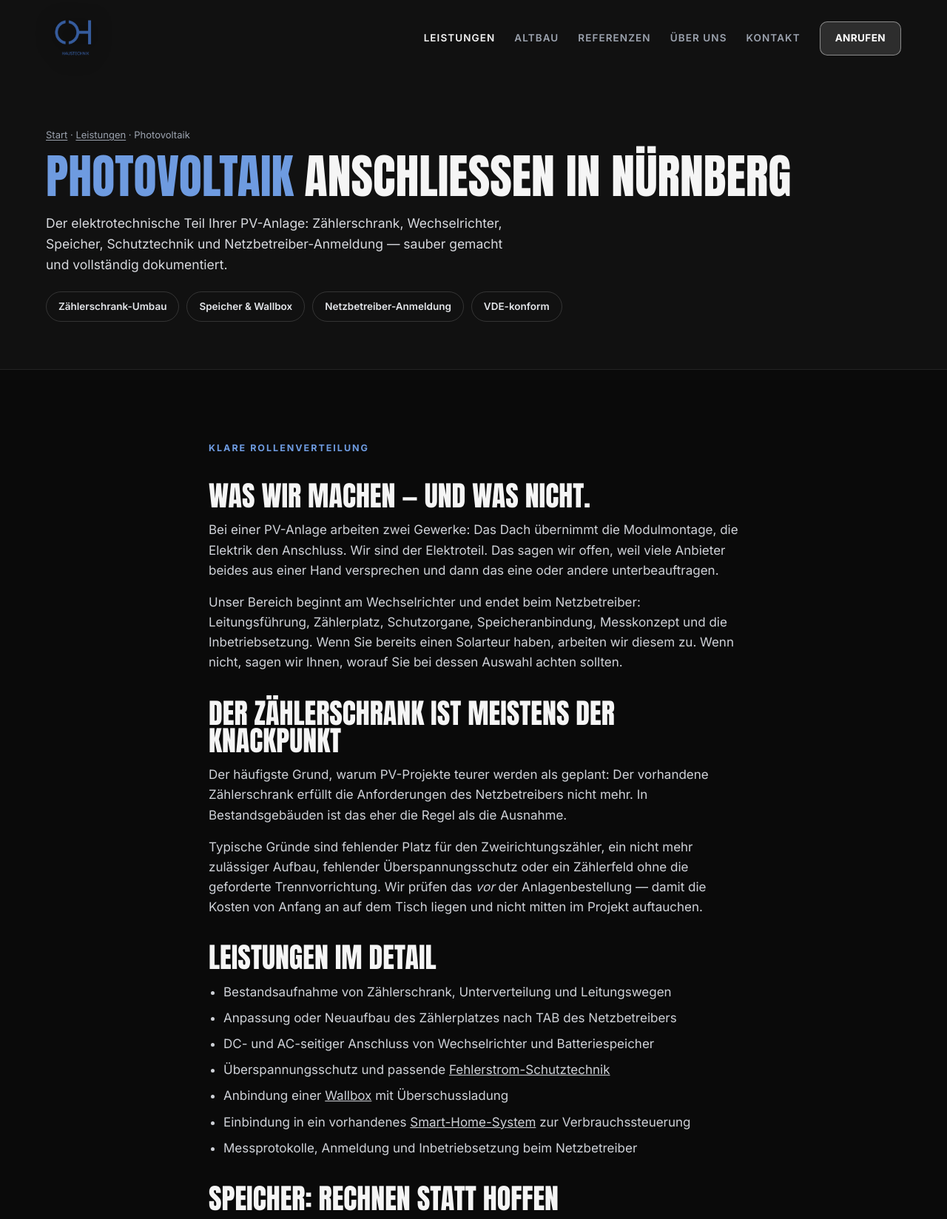
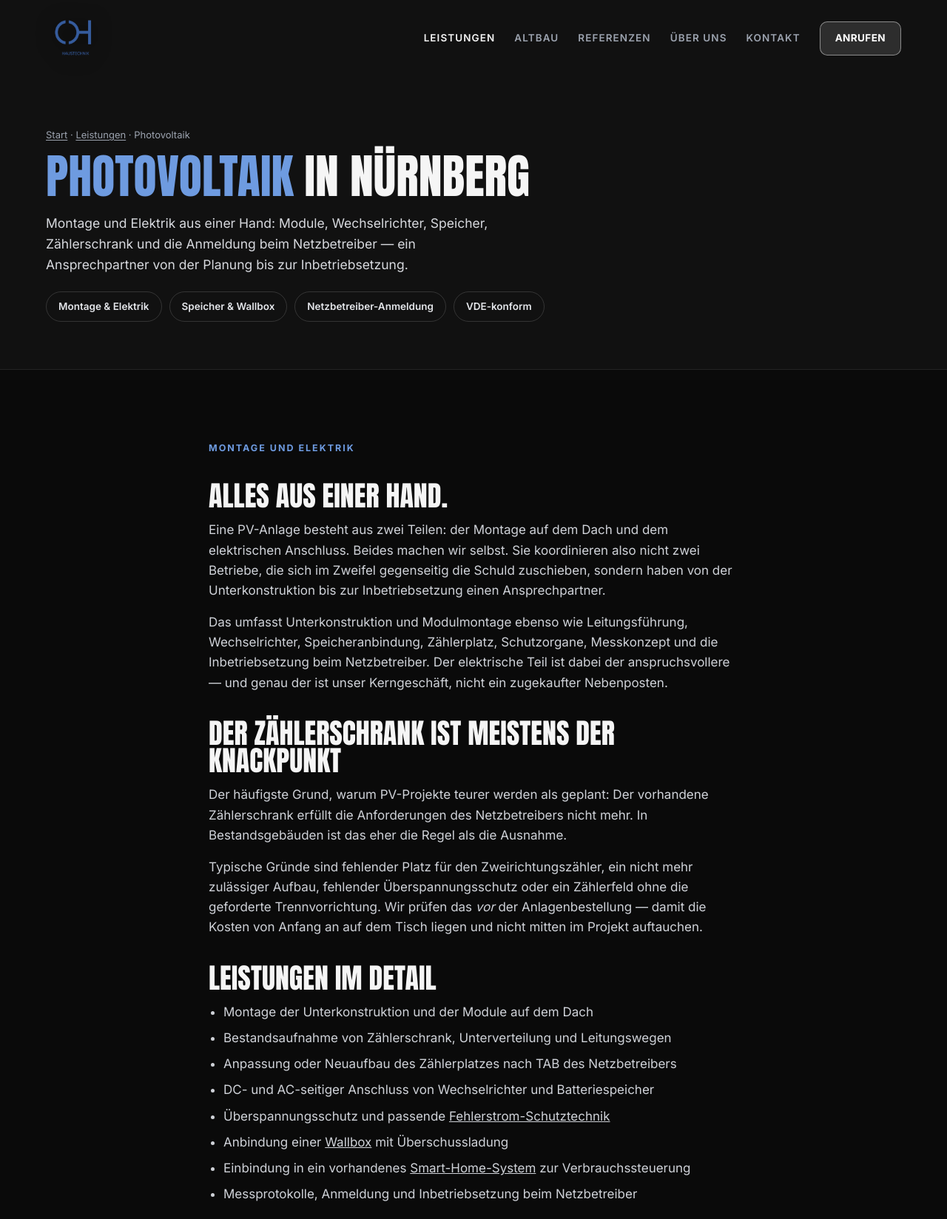
Before and after one commit to ohhaustechnik/OH, a PHP site: page /photovoltaik-nuernberg.php in a window 1280 px wide. Shown: the top 1648 px of the page at 74% size. Run offline with PHP 8.4, Linux system fonts and the light colour scheme.

Commit message:
PV-Seite korrigiert: Dachmontage wird selbst gemacht
Ich hatte auf photovoltaik-nuernberg.php geschrieben, die Modulmontage sei
Sache des Dachdeckers/Solarteurs und OH Haustechnik mache nur den Elektroteil.
Das ist falsch - Adnan montiert auch auf dem Dach. Damit wurde ein echtes
Verkaufsargument verschenkt: Bei PV ist "alles aus einer Hand" genau das,
was Kunden suchen, weil sie sonst zwei Gewerke koordinieren muessen.

- Abschnitt "Was wir machen - und was nicht" -> "Alles aus einer Hand"
- FAQ "Montiert ihr auch die Module?" jetzt mit Ja beantwortet
- Modulmontage und Unterkonstruktion in die Leistungsliste aufgenommen
- Titel, Meta-Description, H1 und Badges entsprechend angepasst
- Auch auf Startseite, Ads-Landingpage, leistungen.php, Schwabach-Seite und
  im JSON-LD "PV-Anschluss" -> "Photovoltaik-Installation" geaendert

Co-Authored-By: Claude Sonnet 5 <noreply@anthropic.com>
Claude-Session: https://claude.ai/code/session_011u1EcGyT4Nrdk66PoZLxx9

```diff
--- a/elektriker-nuernberg.html
+++ b/elektriker-nuernberg.html
@@ -288,7 +288,7 @@ figure figcaption{margin-top:12px;font-family:var(--head);text-transform:upperca
       <div class="card rv"><div class="n">02</div><h3>Altbau­sanierung</h3><p>Alte Leitungen raus, moderner FI-Schutz rein. Elektrik auf heutigen Stand, ohne die Bausubstanz zu zerlegen.</p></div>
       <div class="card rv"><div class="n">03</div><h3>Fehlersuche &amp; Kundendienst</h3><p>Strom weg, FI fliegt, etwas funktioniert nicht? Wir finden die Ursache und beheben sie.</p></div>
       <div class="card rv"><div class="n">04</div><h3>Smart Home</h3><p>Licht, Beschattung, Heizung und Sicherheit vernetzt — mit Loxone oder KNX.</p></div>
-      <div class="card rv"><div class="n">05</div><h3>PV-Anlagen</h3><p>Photovoltaik anschließen und in die Hausinstallation einbinden.</p></div>
+      <div class="card rv"><div class="n">05</div><h3>PV-Anlagen</h3><p>Photovoltaik von der Modulmontage bis zum Netzanschluss — alles aus einer Hand.</p></div>
       <div class="card rv"><div class="n">06</div><h3>Wallbox</h3><p>Ladepunkt fürs E-Auto — fachgerecht abgesichert und angemeldet.</p></div>
     </div>
     <p class="rv" style="margin-top:28px"><a class="btn btn-ghost" href="leistungen.php">Alle Leistungen im Detail →</a></p>
--- a/elektriker-schwabach.php
+++ b/elektriker-schwabach.php
@@ -61,7 +61,7 @@ $seo = [
       <li>Zählerschrank und Unterverteilung erneuern, <a href="/leistungen/schutztechnik.php" style="text-decoration:underline">FI-Schutz nachrüsten</a></li>
       <li><a href="/kundendienst-fehlersuche-nuernberg.php" style="text-decoration:underline">Fehlersuche und Reparatur</a> bei Störungen</li>
       <li><a href="/e-check-nuernberg.php" style="text-decoration:underline">E-Check</a> für Eigentümer, Vermieter und Betriebe</li>
-      <li><a href="/photovoltaik-nuernberg.php" style="text-decoration:underline">PV-Anschluss</a>, Speicher und <a href="/zaehlerschrank-wallbox-nuernberg.php" style="text-decoration:underline">Wallbox</a></li>
+      <li><a href="/photovoltaik-nuernberg.php" style="text-decoration:underline">Photovoltaik</a>, Speicher und <a href="/zaehlerschrank-wallbox-nuernberg.php" style="text-decoration:underline">Wallbox</a></li>
       <li><a href="/smart-home-knx-loxone-nuernberg.php" style="text-decoration:underline">Smart Home</a> mit KNX oder Loxone</li>
     </ul>
 
--- a/leistungen.php
+++ b/leistungen.php
@@ -125,7 +125,7 @@ $canonical_url    = 'https://oh-haustechnik.de/leistungen.php';
     <div class="grid">
       <div class="card rv"><div class="n">01</div><h3>Altbau­sanierung</h3><p>Alte Leitungen raus, moderner FI-Schutz rein — ohne die Bausubstanz zu zerlegen.</p><a class="more" href="/altbausanierung-nuernberg.php">Mehr erfahren →</a></div>
       <div class="card rv"><div class="n">02</div><h3>Smart Home</h3><p>KNX oder Loxone — herstellerneutral geplant, sauber dokumentiert.</p><a class="more" href="/smart-home-knx-loxone-nuernberg.php">Mehr erfahren →</a></div>
-      <div class="card rv"><div class="n">03</div><h3>Photovoltaik</h3><p>Zählerschrank, Wechselrichter, Speicher und Netzbetreiber-Anmeldung.</p><a class="more" href="/photovoltaik-nuernberg.php">Mehr erfahren →</a></div>
+      <div class="card rv"><div class="n">03</div><h3>Photovoltaik</h3><p>Modulmontage, Wechselrichter, Speicher und Netzbetreiber-Anmeldung.</p><a class="more" href="/photovoltaik-nuernberg.php">Mehr erfahren →</a></div>
       <div class="card rv"><div class="n">04</div><h3>Zählerschrank &amp; Wallbox</h3><p>Ladepunkt fürs E-Auto — fachgerecht abgesichert und angemeldet.</p><a class="more" href="/zaehlerschrank-wallbox-nuernberg.php">Mehr erfahren →</a></div>
       <div class="card rv"><div class="n">05</div><h3>E-Check</h3><p>Elektroprüfung mit belastbarem Prüfprotokoll statt Aufkleber.</p><a class="more" href="/e-check-nuernberg.php">Mehr erfahren →</a></div>
       <div class="card rv"><div class="n">06</div><h3>Kundendienst</h3><p>FI fliegt, kein Strom im Raum? Systematische Fehlersuche statt Raten.</p><a class="more" href="/kundendienst-fehlersuche-nuernberg.php">Mehr erfahren →</a></div>
--- a/photovoltaik-nuernberg.php
+++ b/photovoltaik-nuernberg.php
@@ -1,12 +1,12 @@
 <?php
 $seo = [
-  'title'   => 'Photovoltaik-Anschluss Nürnberg | Elektriker für PV & Speicher',
-  'desc'    => 'PV-Anlage elektrisch anschließen lassen im Raum Nürnberg: Zählerschrank, Wechselrichter, Speicher, Wallbox-Anbindung und Netzbetreiber-Anmeldung vom Elektrofachbetrieb.',
+  'title'   => 'Photovoltaik Nürnberg | PV-Anlage vom Elektro-Fachbetrieb',
+  'desc'    => 'PV-Anlage im Raum Nürnberg — Montage und Elektrik aus einer Hand: Module, Wechselrichter, Speicher, Zählerschrank und Anmeldung beim Netzbetreiber.',
   'slug'    => 'photovoltaik-nuernberg.php',
-  'service' => 'Photovoltaik-Anschluss und Speicherinstallation',
+  'service' => 'Photovoltaik-Installation und Speicheranbindung',
   'image'   => 'https://oh-haustechnik.de/assets/img/lp/uv.jpg',
   'faq'     => [
-    ['Montiert ihr auch die Module auf dem Dach?', 'Die Modulmontage auf dem Dach ist Sache des Dachdeckers oder eines Solarteurs. Wir übernehmen den elektrotechnischen Teil: Anschluss von Wechselrichter und Speicher, Anpassung des Zählerschranks, Leitungsführung, Überspannungs- und Fehlerstromschutz sowie die Anmeldung beim Netzbetreiber. Bei vielen Projekten arbeiten wir mit dem Dachbetrieb zusammen.'],
+    ['Montiert ihr auch die Module auf dem Dach?', 'Ja. Wir übernehmen die Montage auf dem Dach und den kompletten elektrischen Teil — Unterkonstruktion, Module, Wechselrichter, Speicher, Zählerschrank und die Anmeldung beim Netzbetreiber. Sie brauchen also keinen zweiten Betrieb zu koordinieren und haben einen Ansprechpartner, wenn etwas zu klären ist.'],
     ['Muss der Zählerschrank für PV getauscht werden?', 'Häufig ja. Ältere Zählerschränke erfüllen die heutigen Anforderungen des Netzbetreibers oft nicht mehr — es fehlt Platz für den Zweirichtungszähler, der Überspannungsschutz oder die geforderte Aufteilung. Wir prüfen den Bestand vorab und sagen Ihnen, ob ein Umbau nötig ist, bevor Sie die Anlage bestellen.'],
     ['Wer meldet die Anlage beim Netzbetreiber an?', 'Die Anmeldung und Inbetriebsetzung beim Netzbetreiber darf nur ein eingetragener Elektrofachbetrieb vornehmen. Diesen Teil übernehmen wir für Sie, einschließlich der erforderlichen Unterlagen und Messprotokolle. Die Registrierung im Marktstammdatenregister ist zusätzlich erforderlich.'],
     ['Lohnt sich ein Speicher?', 'Das hängt von Ihrem Verbrauchsprofil ab, nicht von der Anlagengröße allein. Wer tagsüber wenig Strom braucht und abends viel, profitiert stärker als ein Haushalt mit hohem Tagverbrauch. Wir rechnen ehrlich mit Ihnen durch, ob sich die Investition in Ihrem Fall trägt — auch wenn die Antwort manchmal nein lautet.'],
@@ -25,10 +25,10 @@ $seo = [
 <section class="page-hero">
   <div class="wrap">
     <div class="breadcrumb rv"><a href="/index.php">Start</a> · <a href="/leistungen.php">Leistungen</a> · Photovoltaik</div>
-    <h1 class="rv"><span class="yellow">Photovoltaik</span> anschließen in Nürnberg</h1>
-    <p class="rv">Der elektrotechnische Teil Ihrer PV-Anlage: Zählerschrank, Wechselrichter, Speicher, Schutztechnik und Netzbetreiber-Anmeldung — sauber gemacht und vollständig dokumentiert.</p>
+    <h1 class="rv"><span class="yellow">Photovoltaik</span> in Nürnberg</h1>
+    <p class="rv">Montage und Elektrik aus einer Hand: Module, Wechselrichter, Speicher, Zählerschrank und die Anmeldung beim Netzbetreiber — ein Ansprechpartner von der Planung bis zur Inbetriebsetzung.</p>
     <div class="badges rv" style="margin-top:22px">
-      <span class="badge">Zählerschrank-Umbau</span>
+      <span class="badge">Montage &amp; Elektrik</span>
       <span class="badge">Speicher &amp; Wallbox</span>
       <span class="badge">Netzbetreiber-Anmeldung</span>
       <span class="badge">VDE-konform</span>
@@ -38,10 +38,10 @@ $seo = [
 
 <section>
   <div class="wrap prose">
-    <div class="eyebrow rv">Klare Rollenverteilung</div>
-    <h2 class="rv">Was wir machen — und was nicht.</h2>
-    <p class="rv">Bei einer PV-Anlage arbeiten zwei Gewerke: Das Dach übernimmt die Modulmontage, die Elektrik den Anschluss. Wir sind der Elektroteil. Das sagen wir offen, weil viele Anbieter beides aus einer Hand versprechen und dann das eine oder andere unterbeauftragen.</p>
-    <p class="rv">Unser Bereich beginnt am Wechselrichter und endet beim Netzbetreiber: Leitungsführung, Zählerplatz, Schutzorgane, Speicheranbindung, Messkonzept und die Inbetriebsetzung. Wenn Sie bereits einen Solarteur haben, arbeiten wir diesem zu. Wenn nicht, sagen wir Ihnen, worauf Sie bei dessen Auswahl achten sollten.</p>
+    <div class="eyebrow rv">Montage und Elektrik</div>
+    <h2 class="rv">Alles aus einer Hand.</h2>
+    <p class="rv">Eine PV-Anlage besteht aus zwei Teilen: der Montage auf dem Dach und dem elektrischen Anschluss. Beides machen wir selbst. Sie koordinieren also nicht zwei Betriebe, die sich im Zweifel gegenseitig die Schuld zuschieben, sondern haben von der Unterkonstruktion bis zur Inbetriebsetzung einen Ansprechpartner.</p>
+    <p class="rv">Das umfasst Unterkonstruktion und Modulmontage ebenso wie Leitungsführung, Wechselrichter, Speicheranbindung, Zählerplatz, Schutzorgane, Messkonzept und die Inbetriebsetzung beim Netzbetreiber. Der elektrische Teil ist dabei der anspruchsvollere — und genau der ist unser Kerngeschäft, nicht ein zugekaufter Nebenposten.</p>
 
     <h2 class="rv">Der Zählerschrank ist meistens der Knackpunkt</h2>
     <p class="rv">Der häufigste Grund, warum PV-Projekte teurer werden als geplant: Der vorhandene Zählerschrank erfüllt die Anforderungen des Netzbetreibers nicht mehr. In Bestandsgebäuden ist das eher die Regel als die Ausnahme.</p>
@@ -49,6 +49,7 @@ $seo = [
 
     <h2 class="rv">Leistungen im Detail</h2>
     <ul class="rv">
+      <li>Montage der Unterkonstruktion und der Module auf dem Dach</li>
       <li>Bestandsaufnahme von Zählerschrank, Unterverteilung und Leitungswegen</li>
       <li>Anpassung oder Neuaufbau des Zählerplatzes nach TAB des Netzbetreibers</li>
       <li>DC- und AC-seitiger Anschluss von Wechselrichter und Batteriespeicher</li>
@@ -79,7 +80,7 @@ $seo = [
 
 <section>
   <div class="wrap" style="text-align:center">
-    <div class="shead rv" style="margin:0 auto 28px"><h2>PV-Anschluss anfragen.</h2><p>Schicken Sie uns ein Foto Ihres Zählerschranks — dann können wir die wichtigste Frage meist sofort beantworten.</p></div>
+    <div class="shead rv" style="margin:0 auto 28px"><h2>PV-Anlage anfragen.</h2><p>Schicken Sie uns ein Foto Ihres Dachs und Ihres Zählerschranks — dann können wir die wichtigsten Fragen meist sofort beantworten.</p></div>
     <div class="rv" style="display:flex;gap:14px;justify-content:center;flex-wrap:wrap">
       <a class="btn btn-y" href="/index.php#anfrage">Jetzt anfragen</a>
       <a class="btn btn-ghost" href="tel:+491757481006">Direkt anrufen</a>
```
Also changed, not shown: index.php (+2 -2 lines).
